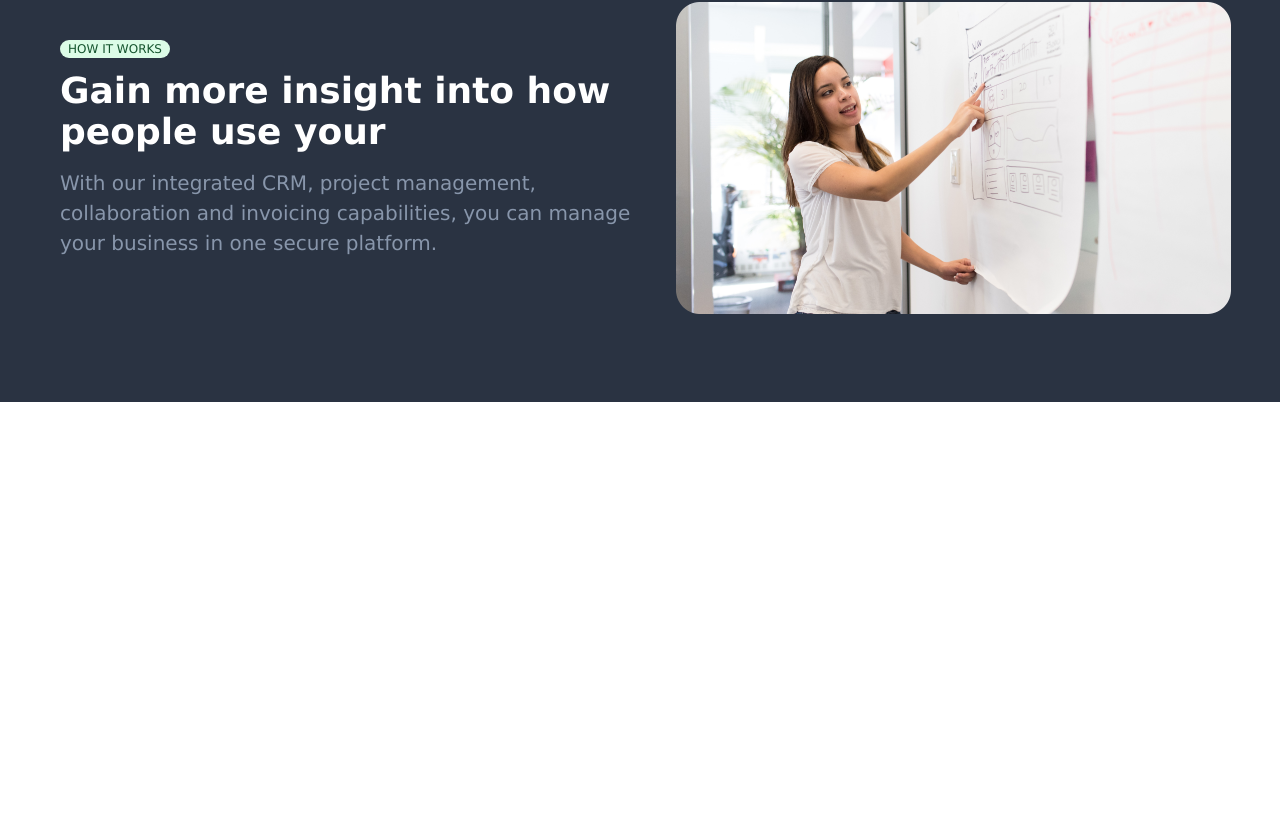
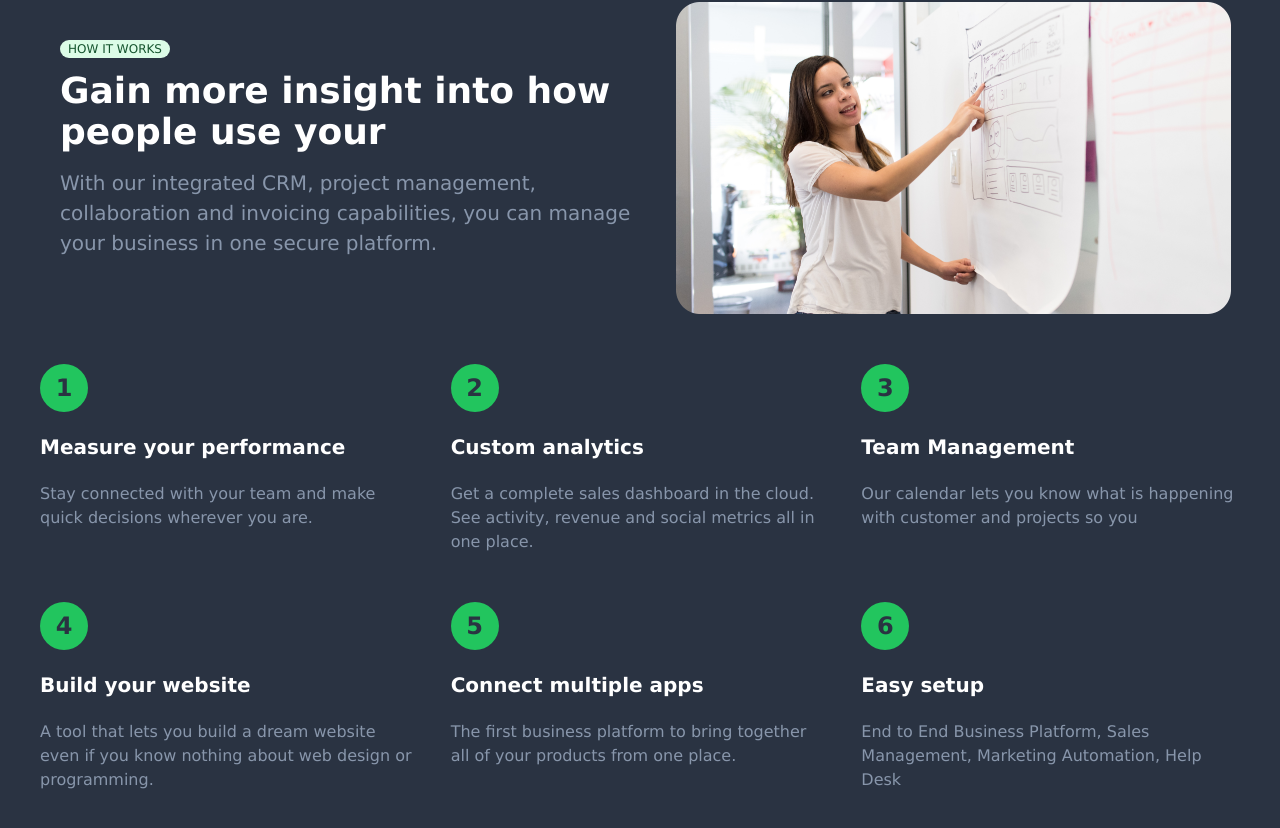
Before and after one commit to MariusAskelovic/8_react_module_css_practice, a React (Vite) app: page / in a window 1280 px wide. Shown: the part 2892-3720 px from the top of the page. Before the commit the page ends 3294 px from the top, so only its background shows below. Built offline with nearby package versions, Linux system fonts and the light colour scheme.

Commit message:
HowItWorks + HowItWorksList

```diff
--- /dev/null
+++ b/public/data/howItWorks.json
@@ -0,0 +1,44 @@
+[
+    {
+      "id": 1,
+      "icon": "./images/iconEnvelope.png",
+      "title": "Measure your performance",
+      "descr":
+        "Stay connected with your team and make quick decisions wherever you are."
+    },
+    {
+      "id": 2,
+      "icon": "./images/iconChart.png",
+      "title": "Custom analytics",
+      "descr":
+        "Get a complete sales dashboard in the cloud. See activity, revenue and social metrics all in one place."
+    },
+    {
+      "id": 3,
+      "icon": "./images/iconPeople.png",
+      "title": "Team Management",
+      "descr":
+        "Our calendar lets you know what is happening with customer and projects so you"
+    },
+    {
+      "id": 4,
+      "icon": "./images/iconEdit.png",
+      "title": "Build your website",
+      "descr":
+        "A tool that lets you build a dream website even if you know nothing about web design or programming."
+    },
+    {
+      "id": 5,
+      "icon": "./images/iconGrid.png",
+      "title": "Connect multiple apps",
+      "descr":
+        "The first business platform to bring together all of your products from one place."
+    },
+    {
+      "id": 6,
+      "icon": "./images/iconSettings.png",
+      "title": "Easy setup",
+      "descr":
+        "End to End Business Platform, Sales Management, Marketing Automation, Help Desk"
+    }
+]
--- a/src/components/HowItWorks/HowItWorks.jsx
+++ b/src/components/HowItWorks/HowItWorks.jsx
@@ -1,5 +1,6 @@
 import SectionTitle from "../UI/sectionTitle/SectionTitle";
 import css from './HowItWorks.module.css'
+import HowItWorksList from "./HowItWorksList";
 
 export default function HowItWorks() {
     return (
@@ -18,7 +19,7 @@ export default function HowItWorks() {
                     />
                     <img src="/img/FemaleAtDesk.png" alt="female at desk" /></div>
             </div>
-
+            <HowItWorksList />
         </div>
     )
 }
--- /dev/null
+++ b/src/components/HowItWorks/HowItWorksList.jsx
@@ -0,0 +1,24 @@
+import { useEffect, useState } from "react"
+import css from './HowItWorksList.module.css'
+
+export default function HowItWorksList() {
+    const [items, setItems] = useState([])
+    useEffect(() => {
+        fetch("/data/howItWorks.json")
+            .then(resp => resp.json())
+            .then(data => setItems(data))
+            .catch(console.warn)
+    }, [])
+
+    return (
+        <div className={css.cardsBlock}>
+            {items.map(obj => (
+                <div className={css.oneCard} key={obj.id}>
+                    <h2>{obj.id}</h2>
+                    <h3>{obj.title}</h3>
+                    <p>{obj.descr}</p>
+                </div>
+            ))}
+        </div>
+    )
+}
--- /dev/null
+++ b/src/components/HowItWorks/HowItWorksList.module.css
@@ -0,0 +1,35 @@
+.cardsBlock {
+  display: grid;
+  grid-template-columns: repeat(3, 1fr);
+  max-width: 1200px;
+  margin-left: auto;
+  margin-right: auto;
+  margin-top: 50px;
+  gap: 32px;
+}
+.oneCard {
+  display: flex;
+  flex-direction: column;
+}
+.oneCard h2 {
+  background-color: #22c55e;
+  width: 48px;
+  height: 48px;
+  display: inline-flex;
+  align-items: center;
+  justify-content: center;
+  border-radius: 50%;
+  color: #2a3342;
+}
+.oneCard h3 {
+  font-size: 20px;
+  font-weight: 700;
+  line-height: 30px;
+  color: white;
+}
+.oneCard p {
+  font-size: 16px;
+  font-weight: 500;
+  line-height: 24px;
+  color: #8896ab;
+}
--- a/src/components/UI/icon/Icon.jsx
+++ b/src/components/UI/icon/Icon.jsx
@@ -3,7 +3,7 @@ import css from './style.module.css';
 export default function Icon(props) {
   return (
     <div className={css.wrap}>
-      <i class={`fa fa-${props.children}`} aria-hidden='true'></i>
+      <i className={`fa fa-${props.children}`} aria-hidden='true'></i>
     </div>
   );
 }
```
